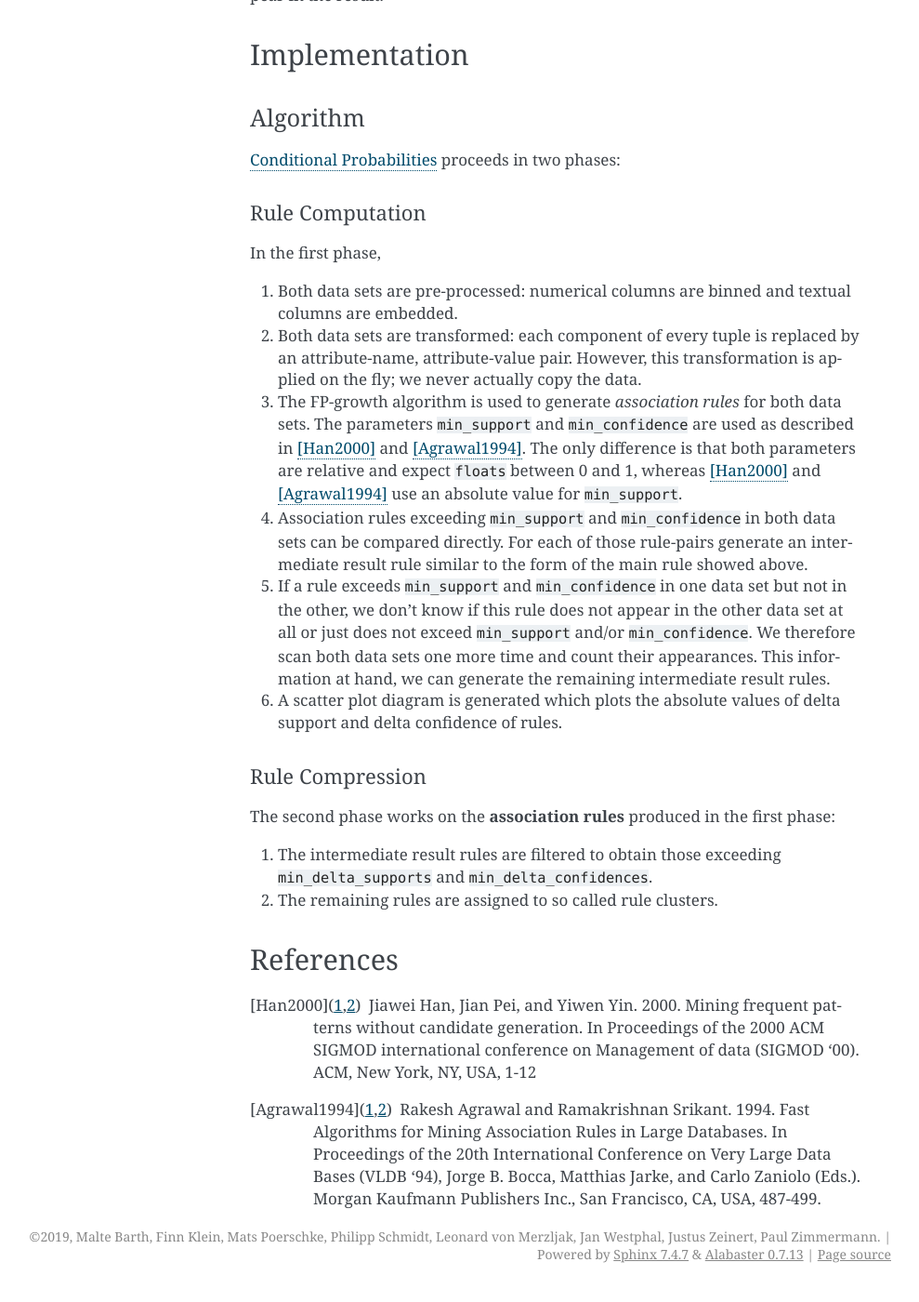
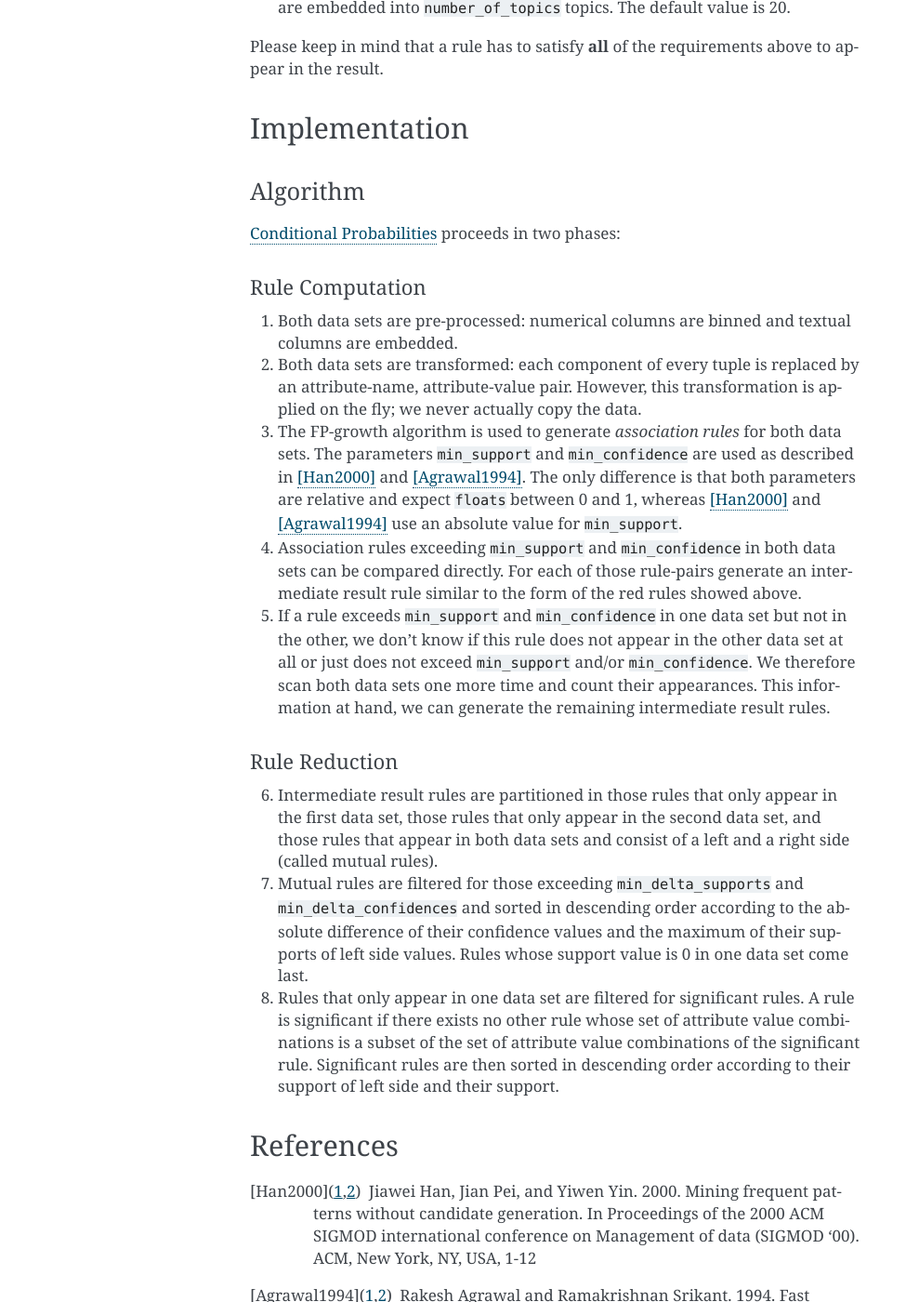
Before and after one commit to hpi-bp1819-naumann/shift-detector, a Sphinx documentation site: the page built from docs/source/checks/conditional_probabilities.rst, in a window 1280 px wide and 1400 px high, scrolled down 3726 px. Shown: the whole window at 93% size, without its empty margins (151-1140 px from the left). Built offline with Sphinx 7.4.7, drawn with Linux system fonts in a browser that asks for light colours; some of the changed text lies outside the part shown.

Commit message:
Adapt docs

```diff
--- a/docs/source/checks/conditional_probabilities.rst
+++ b/docs/source/checks/conditional_probabilities.rst
@@ -117,22 +117,25 @@
     of a right side (consequence) given a left side (antecedent) has to be at least 15%.
 
 ``rule_limit``:
-    This parameter expects an int and controls the maximum number of rule clusters that are
-    printed as a result of executing :ref:`conditional_probabilities`.
-    The default value is 5. This means that the 5 most significant rule clusters are printed.
-    A rule cluster is deemed more significant than another if its main rule has a higher
-    delta support. This parameter does not impact the diagram.
+    This parameter expects an int and controls the maximum number of rules that are
+    printed in each section of the report as a result of executing
+    :ref:`conditional_probabilities`.
+    The default value is 5. This parameter does not have any impact on the diagram.
 
 ``min_delta_supports``:
     This parameter expects a float between 0 and 1 and affects the granularity of the
     comparison of the two data sets. Only rules whose support values exhibit an absolute
-    difference of more than ``min_delta_supports`` are considered during computation.
+    difference of more than ``min_delta_supports`` are considered to indicate a shift.
+    A rule has to exceed ``min_delta_supports`` to be classified as an orange rule. If it
+    also exceeds ``min_delta_confidences`` it is classiefied as a red rule.
     The default value is 0.05. This parameter does not impact the diagram.
 
 ``min_delta_confidences``:
     This parameter expects a float between 0 and 1 and affects the granularity of the
     comparison of the two data sets. Only rules whose confidence values exhibit an absolute
-    difference of more than ``min_delta_confidences`` are considered during computation.
+    difference of more than ``min_delta_confidences`` are considered to indicate a shift.
+    A rule has to exceed ``min_delta_confidences`` to be classified as an orange rule. If it
+    also exceeds ``min_delta_supports`` it is classiefied as a red rule.
     The default value is 0.05. This parameter does not impact the diagram.
 
 ``number_of_bins``:
@@ -158,8 +161,6 @@
 Rule Computation
 ################
 
-In the first phase,
-
 1. Both data sets are pre-processed: numerical columns are binned and textual columns are
    embedded.
 2. Both data sets are transformed: each component of every tuple is replaced
@@ -173,24 +174,32 @@
    use an absolute value for ``min_support``.
 4. Association rules exceeding ``min_support`` and ``min_confidence`` in both
    data sets can be compared directly. For each of those rule-pairs generate an
-   intermediate result rule similar to the form of the main rule showed above.
+   intermediate result rule similar to the form of the red rules showed above.
 5. If a rule exceeds ``min_support`` and ``min_confidence`` in
    one data set but not in the other, we don't know if this rule does not appear in
    the other data set at all or just does not exceed ``min_support`` and/or
    ``min_confidence``. We therefore scan both data sets one
    more time and count their appearances. This information at hand, we can
    generate the remaining intermediate result rules.
-6. A scatter plot diagram is generated which plots the absolute values of delta support and
-   delta confidence of rules.
 
-Rule Compression
-################
+Rule Reduction
+##############
 
-The second phase works on the **association rules** produced in the first phase:
-
-1. The intermediate result rules are filtered to obtain those exceeding
-   ``min_delta_supports`` and ``min_delta_confidences``.
-2. The remaining rules are assigned to so called rule clusters.
+6. Intermediate result rules are partitioned in those rules that only appear in
+   the first data set, those rules that only appear in the second data set, and
+   those rules that appear in both data sets and consist of a left and a
+   right side (called mutual rules).
+7. Mutual rules are filtered for those exceeding ``min_delta_supports`` and
+   ``min_delta_confidences`` and sorted in descending order according to the
+   absolute difference of their confidence values and the maximum of their
+   supports of left side values. Rules whose support value is 0 in one data
+   set come last.
+8. Rules that only appear in one data set are filtered for significant
+   rules. A rule is significant if there exists no other rule whose set of
+   attribute value combinations is a subset of the set of attribute value
+   combinations of the significant rule. Significant rules are then sorted
+   in descending order according to their support of left side and their
+   support.
 
 References
 ----------
```
Also changed, not shown: morpheus.ipynb.
